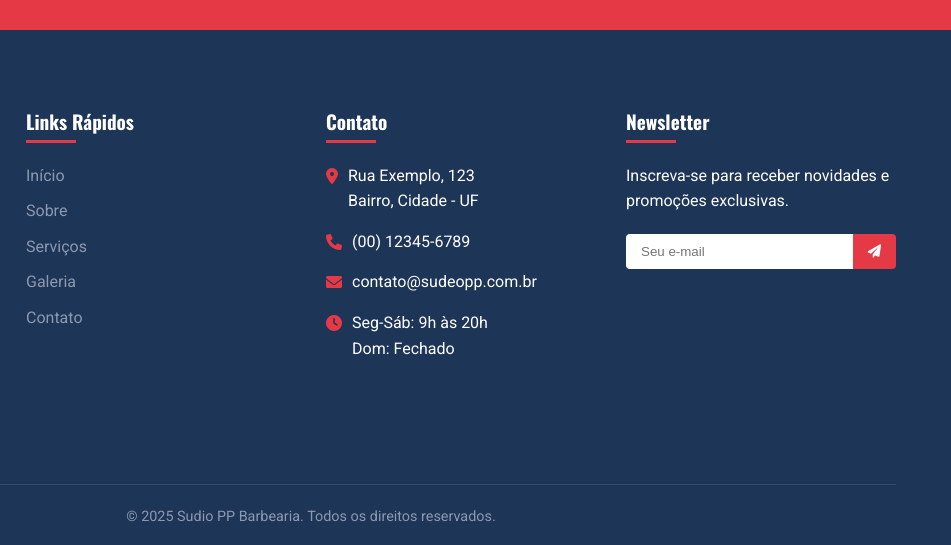
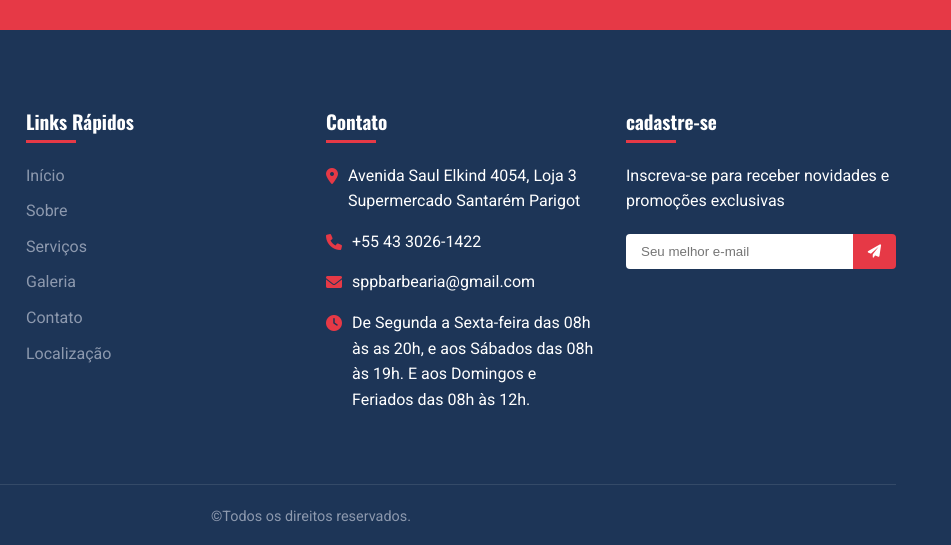
Before and after one commit to STcentro/studiopp, a plain HTML site: page servicos.html in a window 1280 px wide. Shown: the part 2123-2668 px from the top of the page, 329-1280 px from the left. Drawn offline with nearby package versions, Linux system fonts and the light colour scheme.

Commit message:
Update servicos.html

```diff
--- a/servicos.html
+++ b/servicos.html
@@ -406,7 +406,7 @@
         </div>
     </section>
 
-    <footer>
+  <footer>
         <div class="container">
             <div class="footer-grid">
                 <div class="footer-info">
@@ -429,40 +429,29 @@
                         <li><a href="servicos.html">Serviços</a></li>
                         <li><a href="galeria.html">Galeria</a></li>
                         <li><a href="contato.html">Contato</a></li>
+                        <li><a href="localizacao.html">Localização</a></li>
                     </ul>
                 </div>
                 <div class="footer-contact">
                     <h3>Contato</h3>
                     <ul>
-                        <li>
-                            <i class="fas fa-map-marker-alt"></i>
-                            <span>Rua Exemplo, 123<br>Bairro, Cidade - UF</span>
-                        </li>
-                        <li>
-                            <i class="fas fa-phone"></i>
-                            <span>(00) 12345-6789</span>
-                        </li>
-                        <li>
-                            <i class="fas fa-envelope"></i>
-                            <span>contato@sudeopp.com.br</span>
-                        </li>
-                        <li>
-                            <i class="fas fa-clock"></i>
-                            <span>Seg-Sáb: 9h às 20h<br>Dom: Fechado</span>
-                        </li>
+                        <li><i class="fas fa-map-marker-alt"></i> Avenida Saul Elkind 4054, Loja 3 Supermercado Santarém Parigot</li>
+                        <li><i class="fas fa-phone"></i> +55 43 3026-1422</li>
+                        <li><i class="fas fa-envelope"></i> sppbarbearia@gmail.com</li>
+                        <li><i class="fas fa-clock"></i> De Segunda a Sexta-feira das 08h às as 20h, e aos Sábados das 08h às 19h. E aos Domingos e Feriados das 08h às 12h.</li>
                     </ul>
                 </div>
                 <div class="footer-newsletter">
-                    <h3>Newsletter</h3>
-                    <p>Inscreva-se para receber novidades e promoções exclusivas.</p>
-                    <div class="newsletter-form">
-                        <input type="email" placeholder="Seu e-mail">
-                        <button><i class="fas fa-paper-plane"></i></button>
-                    </div>
+                    <h3>cadastre-se</h3>
+                    <p>Inscreva-se para receber novidades e promoções exclusivas</p>
+                    <form class="newsletter-form">
+                        <input type="email" placeholder="Seu melhor e-mail">
+                        <button type="submit"><i class="fas fa-paper-plane"></i></button>
+                    </form>
                 </div>
             </div>
             <div class="footer-bottom">
-                <p>&copy; 2025 Sudio PP Barbearia. Todos os direitos reservados.</p>
+                <p>&copy;Todos os direitos reservados.</p>
             </div>
         </div>
     </footer>
```
